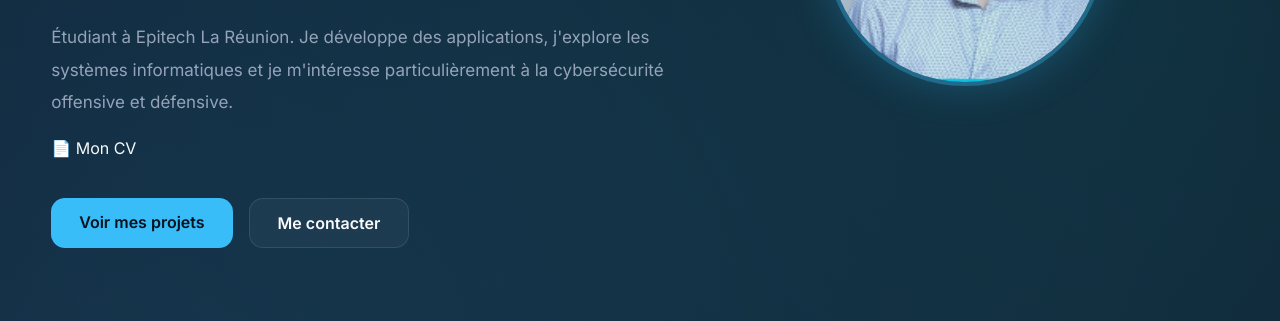
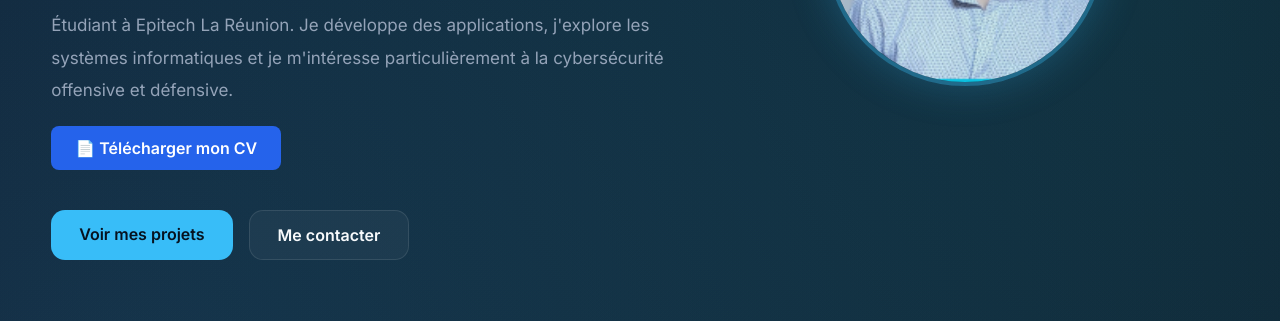
Before and after one commit to Harris220/Portfolio, a plain HTML site: page index.html in a window 1280 px wide. Shown: the part 479-800 px from the top of the page. Drawn offline with nearby package versions, Linux system fonts and the light colour scheme.

Commit message:
better button cv

```diff
--- a/index.html
+++ b/index.html
@@ -75,7 +75,7 @@
           et je m'intéresse particulièrement
           à la cybersécurité offensive et défensive.
         </p><br/>
-        <a href="assets/cv.pdf" download class="btn-cv">📄 Mon CV</a>
+        <a href="assets/cv.pdf" download class="btn-cv">📄 Télécharger mon CV</a>
         <div class="hero-buttons">
           <a href="#projects" class="btn btn-primary">Voir mes projets</a>
           <a href="#contact"  class="btn btn-secondary">Me contacter</a>
@@ -263,7 +263,7 @@
                   data-en="Development of the company website, participation in cybersecurity projects, setup of test environments and behavioral analysis of a Palo Alto EDR solution.">
               Lors de ce stage au service informatique du lycée, j'ai participé à la maintenance du parc informatique, à la résolution de problèmes matériels et logiciels ainsi qu'à la gestion des serveurs et du réseau. Cette expérience m'a permis de renforcer mes compétences techniques et ma capacité à intervenir sur des infrastructures informatiques.<br/><br/>
 
-Compétences : Administration système • Maintenance informatique • Support utilisateur • Réseaux • Diagnostic de pannes • Configuration de postes • Installation de logiciels
+Compétences :** Administration système • Maintenance informatique • Support utilisateur • Réseaux • Diagnostic de pannes • Configuration de postes • Installation de logiciels
 
             </span>
           </p>
--- a/style.css
+++ b/style.css
@@ -179,6 +179,21 @@ nav a:hover {
 /* ================================
    BOUTONS
 ================================ */
+.btn-cv {
+    display: inline-block;
+    padding: 12px 24px;
+    background: #2563eb;
+    color: #fff;
+    text-decoration: none;
+    font-weight: 600;
+    border-radius: 8px;
+    transition: 0.3s ease;
+}
+
+.btn-cv:hover {
+    background: #1d4ed8;
+    transform: translateY(-2px);
+}
 
 .btn {
   padding: 14px 28px;
```
